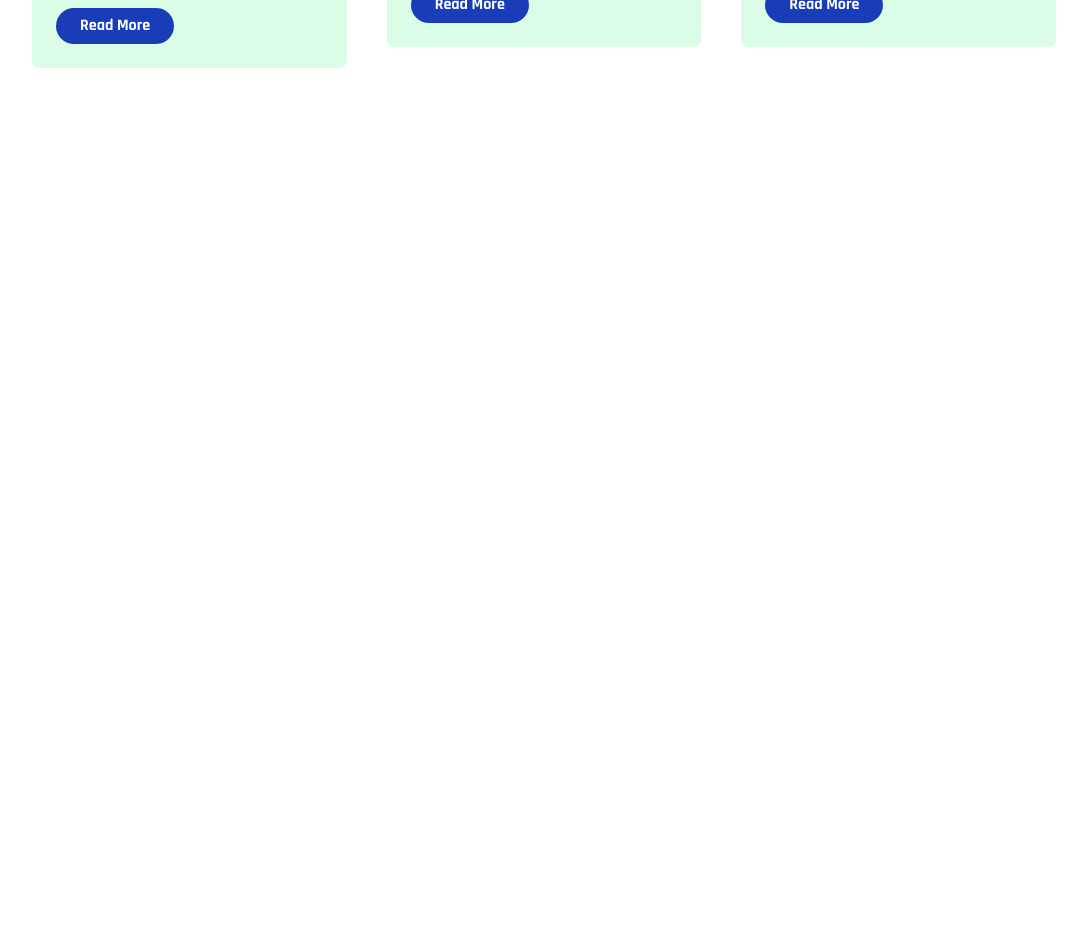
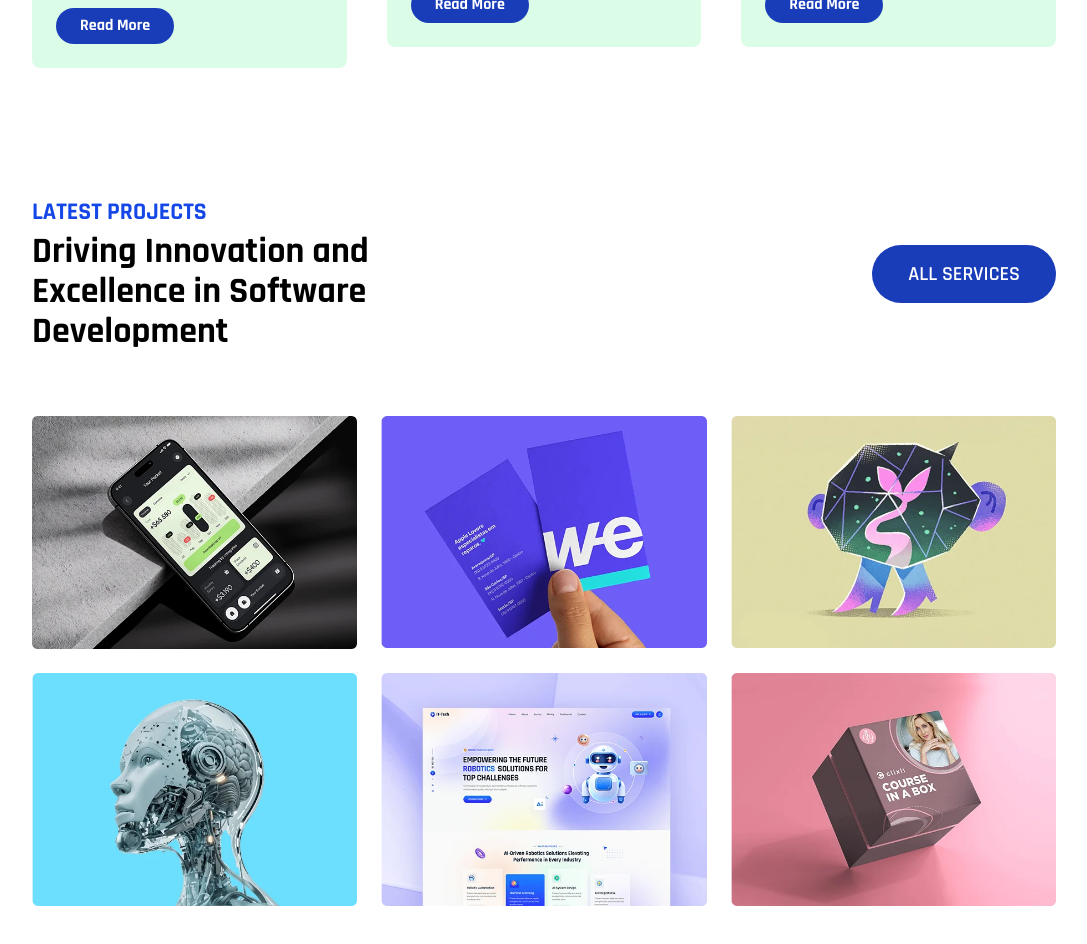
Before and after one commit to Sogon-Njugush/software-agency-landing-page, a Next.js app: page / in a window 1280 px wide. Shown: the part 3540-4484 px from the top of the page, without its empty margins (96-1183 px from the left). Before the commit the page ends 3672 px from the top, so only its background shows below. Built offline with nearby package versions, Linux system fonts and the light colour scheme.

Commit message:
project section

```diff
--- a/components/Home/Home.tsx
+++ b/components/Home/Home.tsx
@@ -4,6 +4,7 @@
 import About from "./About/About";
 import WhyChoose from "./WhyChoose/WhyChoose";
 import Software from "./Software/Software";
+import Project from "./Project/Project";
 
 const Home = () => {
   return (
@@ -13,6 +14,7 @@
       <About />
       <WhyChoose />
       <Software />
+      <Project />
     </div>
   );
 };
--- /dev/null
+++ b/components/Home/Project/Project.tsx
@@ -0,0 +1,43 @@
+import React from "react";
+import ProjectCard from "./ProjectCard";
+import { ProjectImageList } from "@/constant/constant";
+
+const Project = () => {
+  return (
+    <div className="pt-16 pb-16">
+      <div className="w-[80%] mx-auto">
+        {/* section heading */}
+        <div className="grid grid-cols-1 lg:grid-cols-2 gap-10 items-center">
+          <div>
+            <h1 className="text-lg sm:text-xl md:text-2xl font-bold text-blue-700 dark:text-pink-500 uppercase">
+              Latest Projects
+            </h1>
+            <h1 className="text-xl sm:text-3xl md:text-4xl font-bold mt-1">
+              Driving Innovation and Excellence in Software Development
+            </h1>
+          </div>
+          <div className="lg:ml-auto">
+            <a
+              href="#_"
+              className="w-full py-4 text-base sm:text-lg md:text-xl text-center text-white transition-colors font-semibold duration-300 bg-blue-800 rounded-full uppercase hover:bg-blue-900 ease px-9 md:w-auto">
+              All Services
+            </a>
+          </div>
+        </div>
+        {/* project images */}
+        <div className="grid grid-cols-1 md:grid-cols-2 lg:grid-cols-3 gap-6 mt-16">
+          {
+            // mapping images
+            ProjectImageList.map((item) => (
+              <div key={item.id}>
+                <ProjectCard image={item.image} />
+              </div>
+            ))
+          }
+        </div>
+      </div>
+    </div>
+  );
+};
+
+export default Project;
--- /dev/null
+++ b/components/Home/Project/ProjectCard.tsx
@@ -0,0 +1,16 @@
+import Image from "next/image";
+import React from "react";
+
+type Props = {
+  image: string;
+};
+
+const ProjectCard = ({ image }: Props) => {
+  return (
+    <div>
+      <Image src={image} alt={image} width={500} height={500} />
+    </div>
+  );
+};
+
+export default ProjectCard;
--- a/constant/constant.ts
+++ b/constant/constant.ts
@@ -155,3 +155,30 @@
       "Get reminders and details on upcoming vaccinations for your child.",
   },
 ];
+
+export const ProjectImageList = [
+  {
+    id: 1,
+    image: "/images/p1.png",
+  },
+  {
+    id: 2,
+    image: "/images/p2.png",
+  },
+  {
+    id: 3,
+    image: "/images/p3.png",
+  },
+  {
+    id: 4,
+    image: "/images/p4.png",
+  },
+  {
+    id: 5,
+    image: "/images/p5.png",
+  },
+  {
+    id: 6,
+    image: "/images/p6.png",
+  },
+];
```
